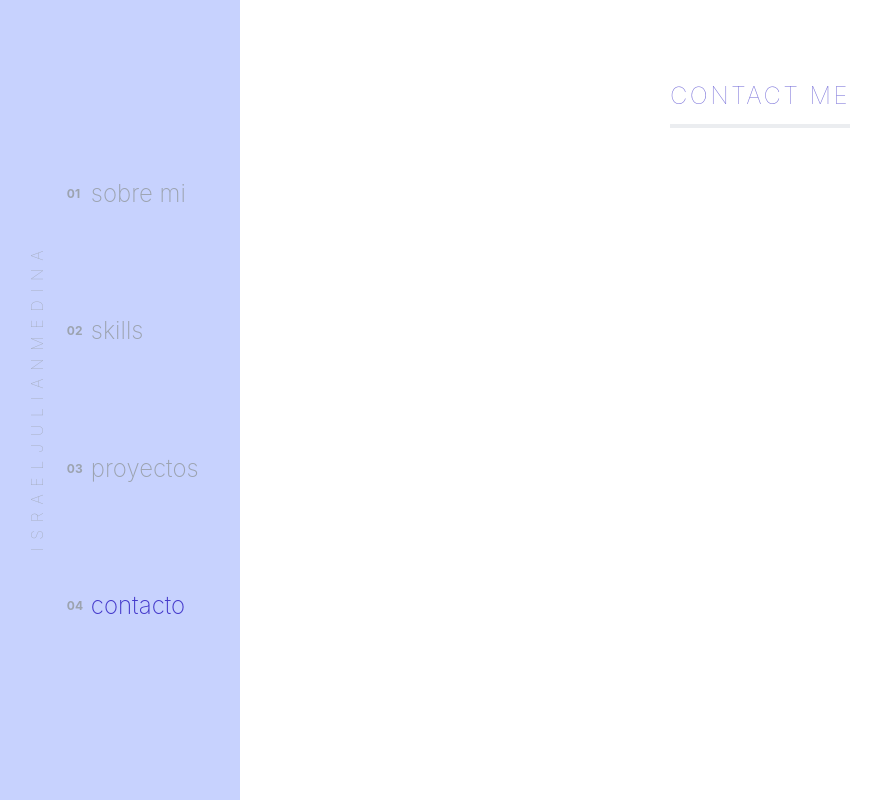
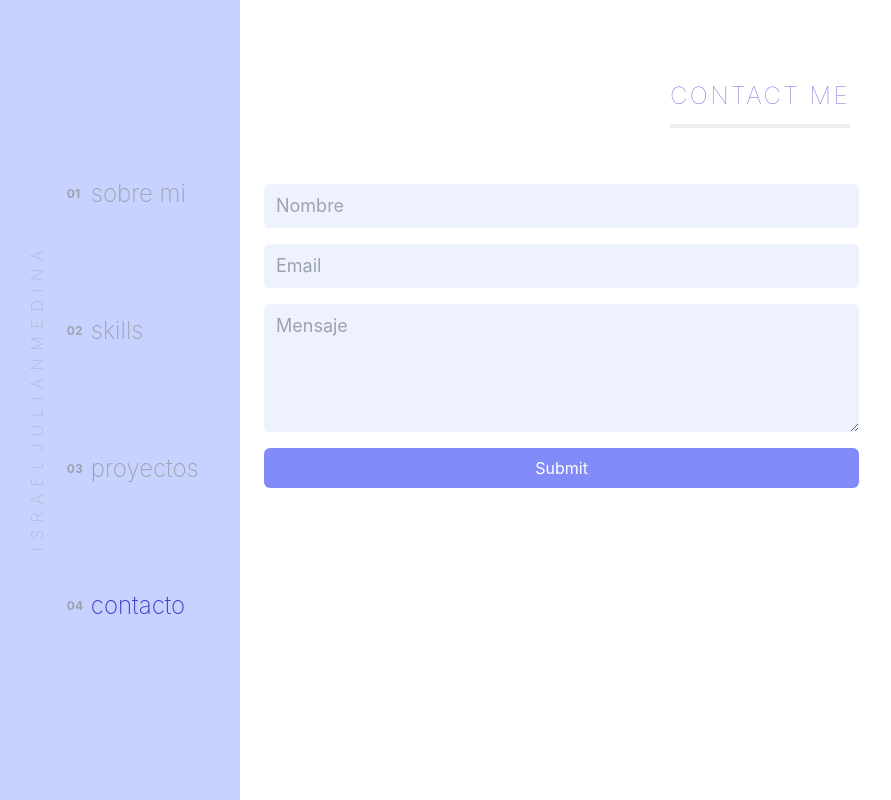
Before and after one commit to JulianMedd/israeljulianmedina, a Next.js app: page /contact in a window 1280 px wide. Shown: the whole page, without its empty margins (0-891 px from the left). Built offline with nearby package versions, Linux system fonts and the light colour scheme.

Commit message:
working with the contact page, adding and implement formik

```diff
--- a/components/contactMe/ContactMe.js
+++ b/components/contactMe/ContactMe.js
@@ -1,13 +1,13 @@
 import React from 'react';
 import LayoutSection from '../layout/LayoutSection';
+import FormContact from './FormContact';
 
 const ContactMe = () => {
     return (
         <LayoutSection title='CONTACT ME'>
-            <div>
-
+            <div className="w-full h-full md:px-6">
+                <FormContact/>
             </div>
-
         </LayoutSection>
     )
 }
--- a/components/contactMe/FormContact.js
+++ b/components/contactMe/FormContact.js
@@ -1,10 +1,77 @@
 import React from 'react';
+import { Formik } from 'formik';
+import Input from './Input';
 
 const FormContact = () => {
+
     return (
-        <div>
+            <Formik
+                initialValues={{
+                    name:'',
+                    email: '',
+                    message: '',
+                }}
 
-        </div>
+                validate = {values => {
+                    const errors = {};
+
+                    if (!values.name) {
+                      errors.name = 'Required';
+                    } else if (values.name.length > 14) {
+                      errors.name = 'Must be 15 characters or less';
+                    }
+
+                    if (!values.email) {
+                      errors.email = 'Required';
+                    } else if (!/^[A-Z0-9._%+-]+@[A-Z0-9.-]+\.[A-Z]{2,4}$/i.test(values.email)) {
+                      errors.email = 'Invalid email address';
+                    }
+
+                    return errors;
+                }}
+
+                onSubmit={(values)=>{
+                    console.log(values)
+                }}
+            >
+                {({
+                    values,
+                    errors,
+                    handleChange,
+                    handleSubmit
+                })=>(
+                    <form
+                        className='flex flex-col'
+                        onSubmit={handleSubmit}
+                    >
+                        <Input
+                            placeholder='Nombre'
+                            type='text'
+                            name='name'
+                            onChange={handleChange}
+                            value={values.name}
+                        />
+                        {errors.name ? (<p>error</p>) : null}
+                        <Input
+                            placeholder='Email'
+                            type='email'
+                            name='email'
+                            onChange={handleChange}
+                            value={values.email}
+                        />
+                        <Input
+                            textArea={true}
+                            placeholder='Mensaje'
+                            name='message'
+                            onChange={handleChange}
+                            value={values.message}
+                        />
+                        <button type="submit" className='bg-indigo-400 py-2 px-4 rounded-md md:w-3/5 text-white'>
+                            Submit
+                        </button>
+                    </form>
+                )}
+            </Formik>
     )
 }
 
--- /dev/null
+++ b/components/contactMe/Input.js
@@ -0,0 +1,34 @@
+import React from 'react';
+
+const Input = ({
+    placeholder="",
+    type="text",
+    name,
+    onChange,
+    value,
+    textArea=false,
+
+}) => {
+    return (
+            (!textArea) ?
+                (<input
+                className='w-full md:w-3/5 pl-3 bg-indigo-50 text-lg rounded-md py-2 mb-4 focus:outline-none'
+                placeholder={placeholder}
+                type={type}
+                name={name}
+                onChange={onChange}
+                value={value}
+            />) :
+            (<textarea
+                className='w-full h-32 md:w-3/5 pl-3 bg-indigo-50 text-lg rounded-md py-2 mb-4 focus:outline-none'
+                placeholder={placeholder}
+                type={type}
+                name={name}
+                onChange={onChange}
+                value={value}
+            />)
+        )
+
+}
+
+export default Input;
```
